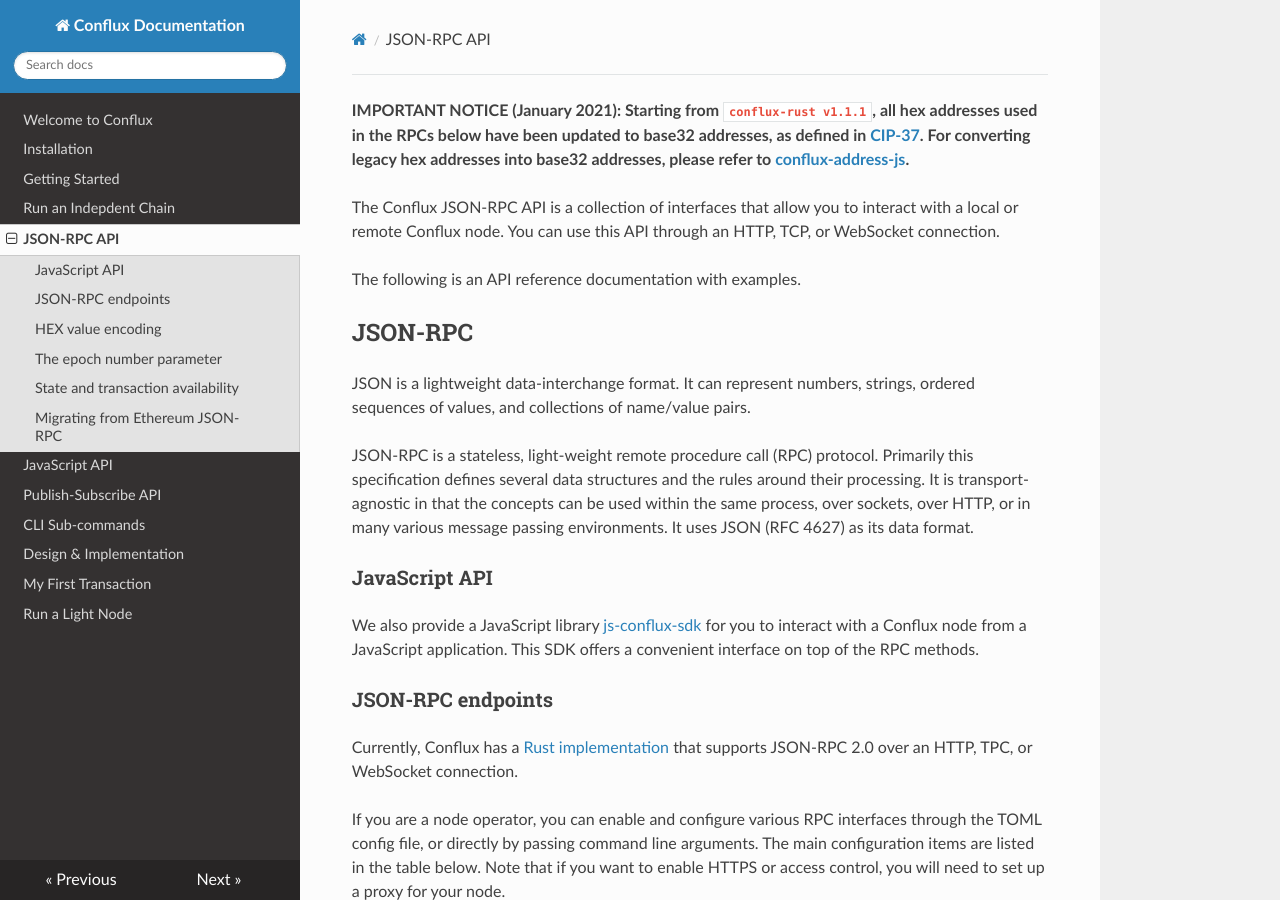
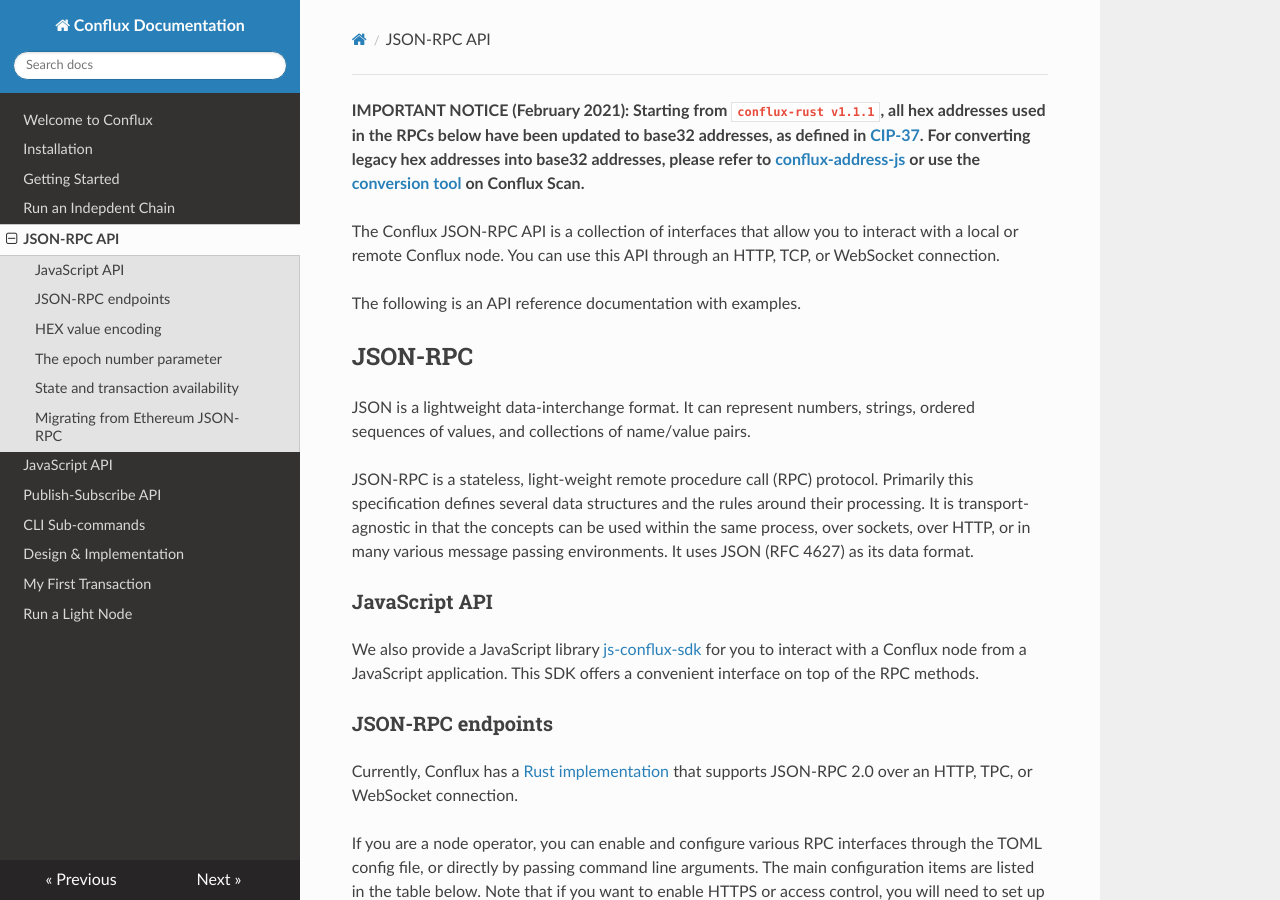
Before and after one commit to Conflux-Chain/conflux-doc, an MkDocs documentation site: the page built from docs/json-rpc.md, in a window 1280 px wide and 900 px high. Built offline with MkDocs 1.6.1, drawn with Linux system fonts in a browser that asks for light colours; nearby versions of some CDN libraries.

Commit message:
add Conflux Scan address conversion tool link

```diff
--- a/docs/json-rpc.md
+++ b/docs/json-rpc.md
@@ -8,7 +8,7 @@
   - sdk
 ---
 
-**IMPORTANT NOTICE (January 2021): Starting from `conflux-rust v1.1.1`, all hex addresses used in the RPCs below have been updated to base32 addresses, as defined in [CIP-37](https://github.com/Conflux-Chain/CIPs/blob/master/CIPs/cip-37.md). For converting legacy hex addresses into base32 addresses, please refer to [conflux-address-js](https://www.npmjs.com/package/conflux-address-js).**
+**IMPORTANT NOTICE (February 2021): Starting from `conflux-rust v1.1.1`, all hex addresses used in the RPCs below have been updated to base32 addresses, as defined in [CIP-37](https://github.com/Conflux-Chain/CIPs/blob/master/CIPs/cip-37.md). For converting legacy hex addresses into base32 addresses, please refer to [conflux-address-js](https://www.npmjs.com/package/conflux-address-js) or use the [conversion tool](https://confluxscan.io/address-converter) on Conflux Scan.**
 
 The Conflux JSON-RPC API is a collection of interfaces that allow you to interact with a local or remote Conflux node. You can use this API through an HTTP, TCP, or WebSocket connection.
 
```
